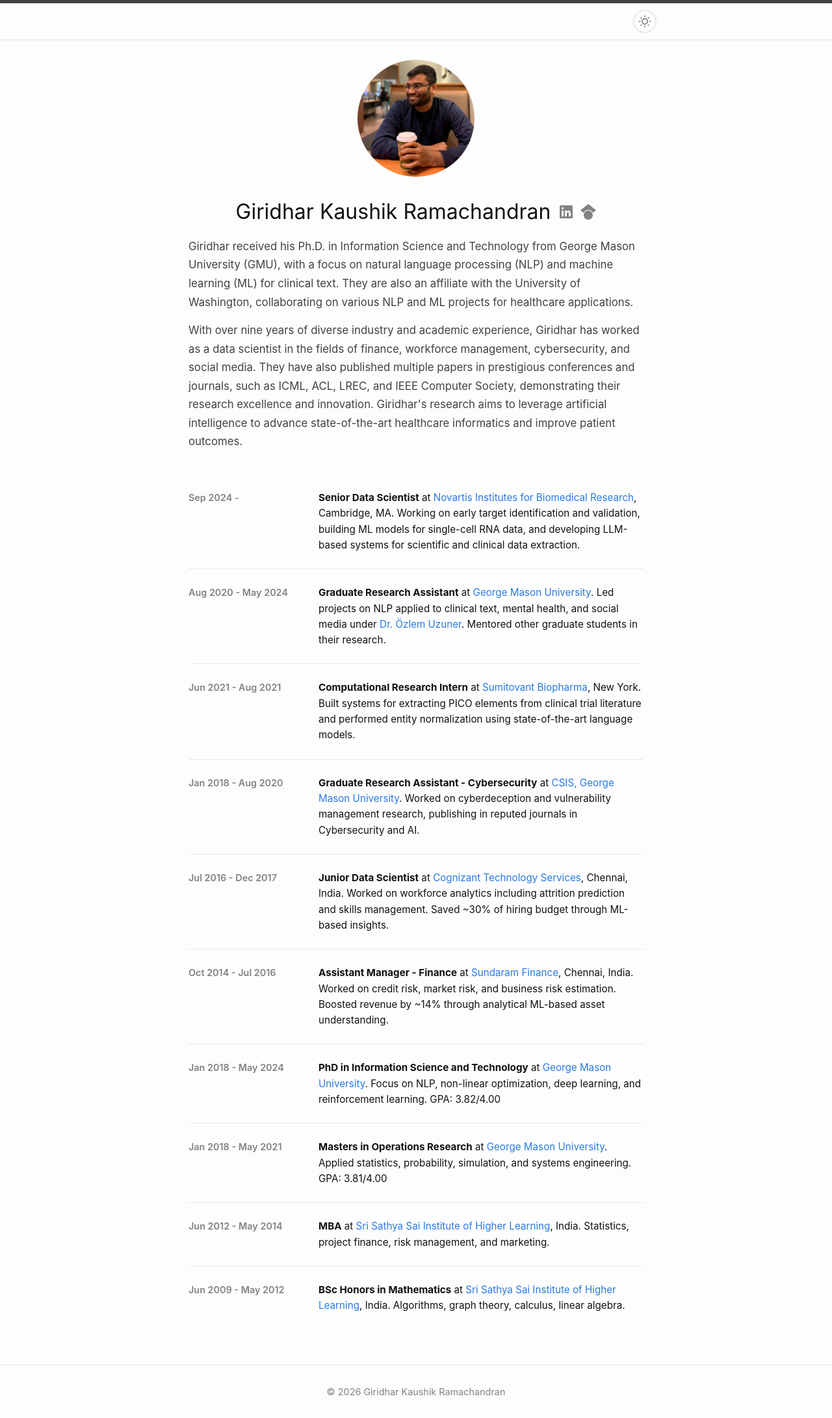
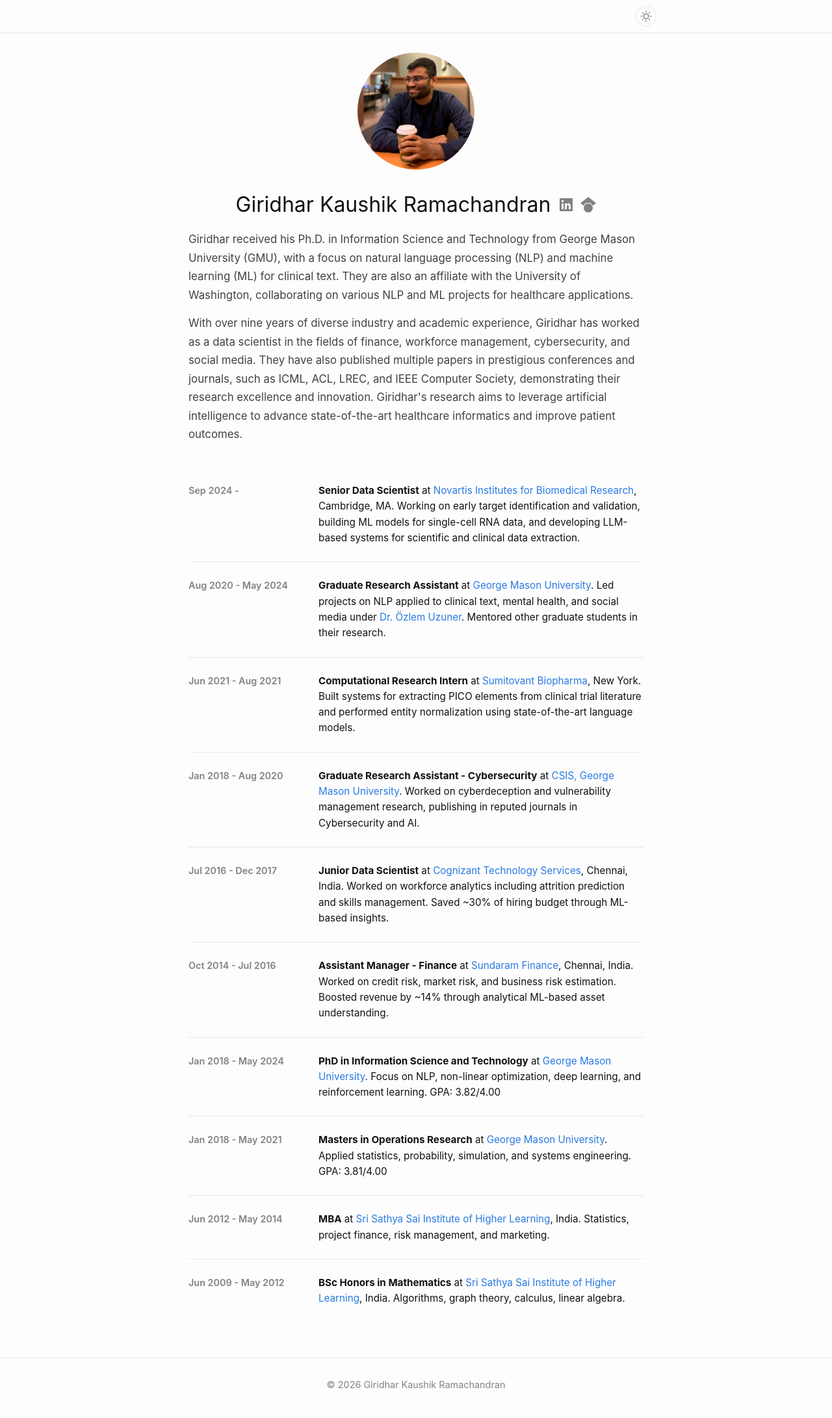
Before and after one commit to gklabs/gklabs.github.io, a Jekyll site: the page built from index.markdown, in a window 1280 px wide. Shown: the whole page at 65% size. Built offline with Jekyll 4.4.1, drawn with Linux system fonts in a browser that asks for light colours.

Commit message:
Fix dark mode toggle and header alignment

```diff
--- a/_includes/header.html
+++ b/_includes/header.html
@@ -1,8 +1,9 @@
 <header class="site-header" role="banner">
-  <div class="wrapper">
+  <div class="wrapper header-wrapper">
+    <div class="header-spacer"></div>
     <button class="theme-toggle" id="theme-toggle" title="Toggle dark/light mode" aria-label="Toggle dark/light mode">
-      <svg class="sun-icon" xmlns="http://www.w3.org/2000/svg" viewBox="0 0 24 24" width="20" height="20"><path d="M12 18a6 6 0 1 1 0-12 6 6 0 0 1 0 12zm0-2a4 4 0 1 0 0-8 4 4 0 0 0 0 8zM11 1h2v3h-2V1zm0 19h2v3h-2v-3zM3.515 4.929l1.414-1.414L7.05 5.636 5.636 7.05 3.515 4.93zM16.95 18.364l1.414-1.414 2.121 2.121-1.414 1.414-2.121-2.121zm2.121-14.85l1.414 1.415-2.121 2.121-1.414-1.414 2.121-2.121zM5.636 16.95l1.414 1.414-2.121 2.121-1.414-1.414 2.121-2.121zM23 11v2h-3v-2h3zM4 11v2H1v-2h3z"/></svg>
-      <svg class="moon-icon" xmlns="http://www.w3.org/2000/svg" viewBox="0 0 24 24" width="20" height="20"><path d="M10 7a7 7 0 0 0 12 4.9v.1c0 5.523-4.477 10-10 10S2 17.523 2 12 6.477 2 12 2h.1A6.979 6.979 0 0 0 10 7zm-6 5a8 8 0 0 0 15.062 3.762A9 9 0 0 1 8.238 4.938 7.999 7.999 0 0 0 4 12z"/></svg>
+      <svg class="sun-icon" xmlns="http://www.w3.org/2000/svg" viewBox="0 0 24 24" width="18" height="18"><path d="M12 18a6 6 0 1 1 0-12 6 6 0 0 1 0 12zm0-2a4 4 0 1 0 0-8 4 4 0 0 0 0 8zM11 1h2v3h-2V1zm0 19h2v3h-2v-3zM3.515 4.929l1.414-1.414L7.05 5.636 5.636 7.05 3.515 4.93zM16.95 18.364l1.414-1.414 2.121 2.121-1.414 1.414-2.121-2.121zm2.121-14.85l1.414 1.415-2.121 2.121-1.414-1.414 2.121-2.121zM5.636 16.95l1.414 1.414-2.121 2.121-1.414-1.414 2.121-2.121zM23 11v2h-3v-2h3zM4 11v2H1v-2h3z"/></svg>
+      <svg class="moon-icon" xmlns="http://www.w3.org/2000/svg" viewBox="0 0 24 24" width="18" height="18"><path d="M10 7a7 7 0 0 0 12 4.9v.1c0 5.523-4.477 10-10 10S2 17.523 2 12 6.477 2 12 2h.1A6.979 6.979 0 0 0 10 7zm-6 5a8 8 0 0 0 15.062 3.762A9 9 0 0 1 8.238 4.938 7.999 7.999 0 0 0 4 12z"/></svg>
     </button>
   </div>
 </header>
--- a/_sass/minima/_base.scss
+++ b/_sass/minima/_base.scss
@@ -76,24 +76,41 @@ body.dark-mode {
     border-top-color: #3a3a5a;
     color: #9a9a9a;
   }
+
+  .site-header {
+    border-bottom-color: #3a3a5a;
+  }
+}
+
+/**
+ * Header wrapper
+ */
+.header-wrapper {
+  display: flex;
+  justify-content: flex-end;
+  align-items: center;
+  min-height: 50px;
+}
+
+.header-spacer {
+  flex: 1;
 }
 
 /**
  * Theme toggle button
  */
 .theme-toggle {
-  float: right;
-  margin-top: 10px;
   background: transparent;
-  border: 2px solid $grey-color-light;
+  border: 1px solid $grey-color-light;
   border-radius: 50%;
-  width: 36px;
-  height: 36px;
+  width: 32px;
+  height: 32px;
   cursor: pointer;
   display: flex;
   align-items: center;
   justify-content: center;
   transition: all 0.3s ease;
+  padding: 0;
 
   svg {
     fill: $grey-color;
--- a/_sass/minima/_layout.scss
+++ b/_sass/minima/_layout.scss
@@ -114,12 +114,8 @@
  * Site header
  */
 .site-header {
-  border-top: 5px solid $grey-color-dark;
   border-bottom: 1px solid $grey-color-light;
-  min-height: $spacing-unit * 1.865;
-
-  // Positioning context for the mobile navigation icon
-  position: relative;
+  min-height: 50px;
 }
 
 .site-title {
```
